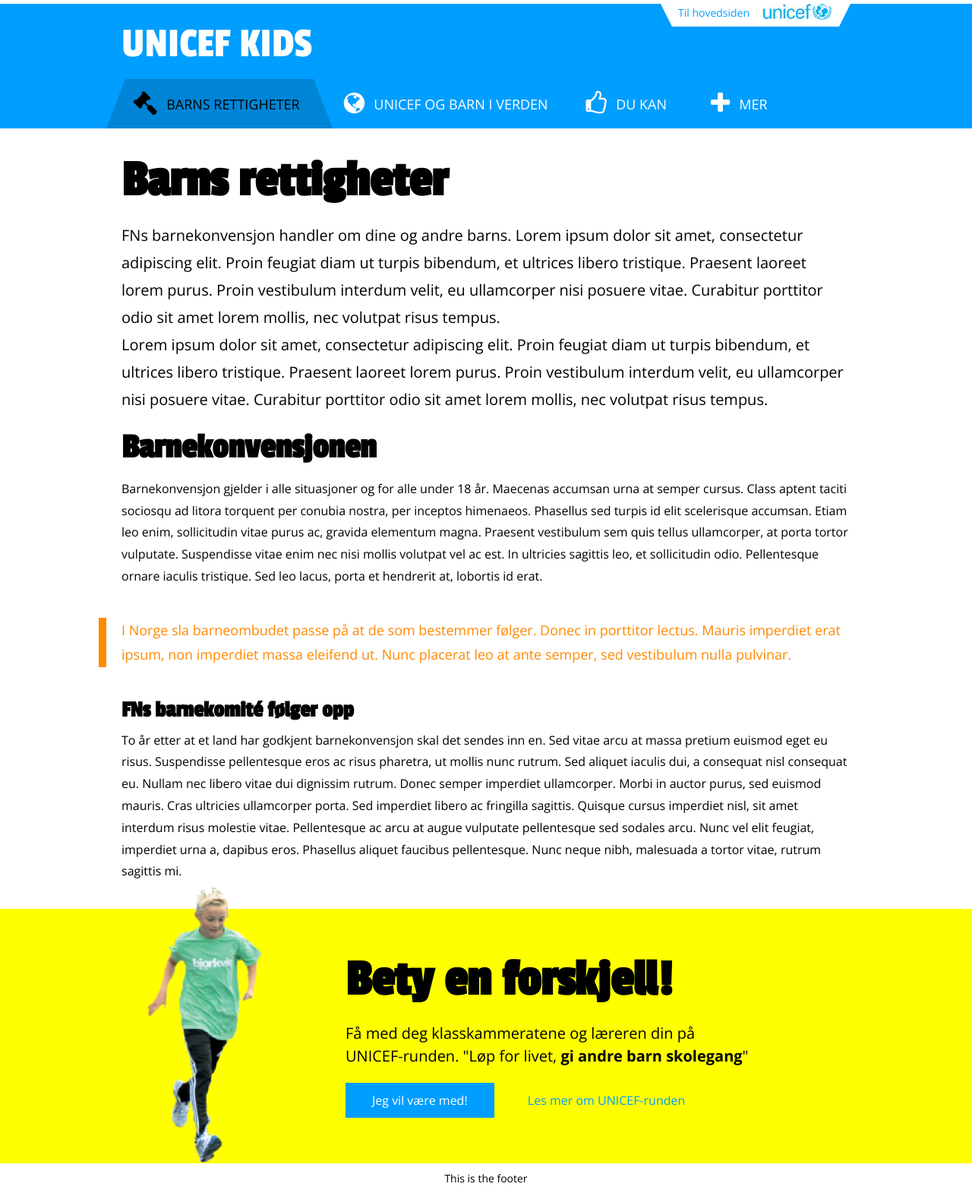
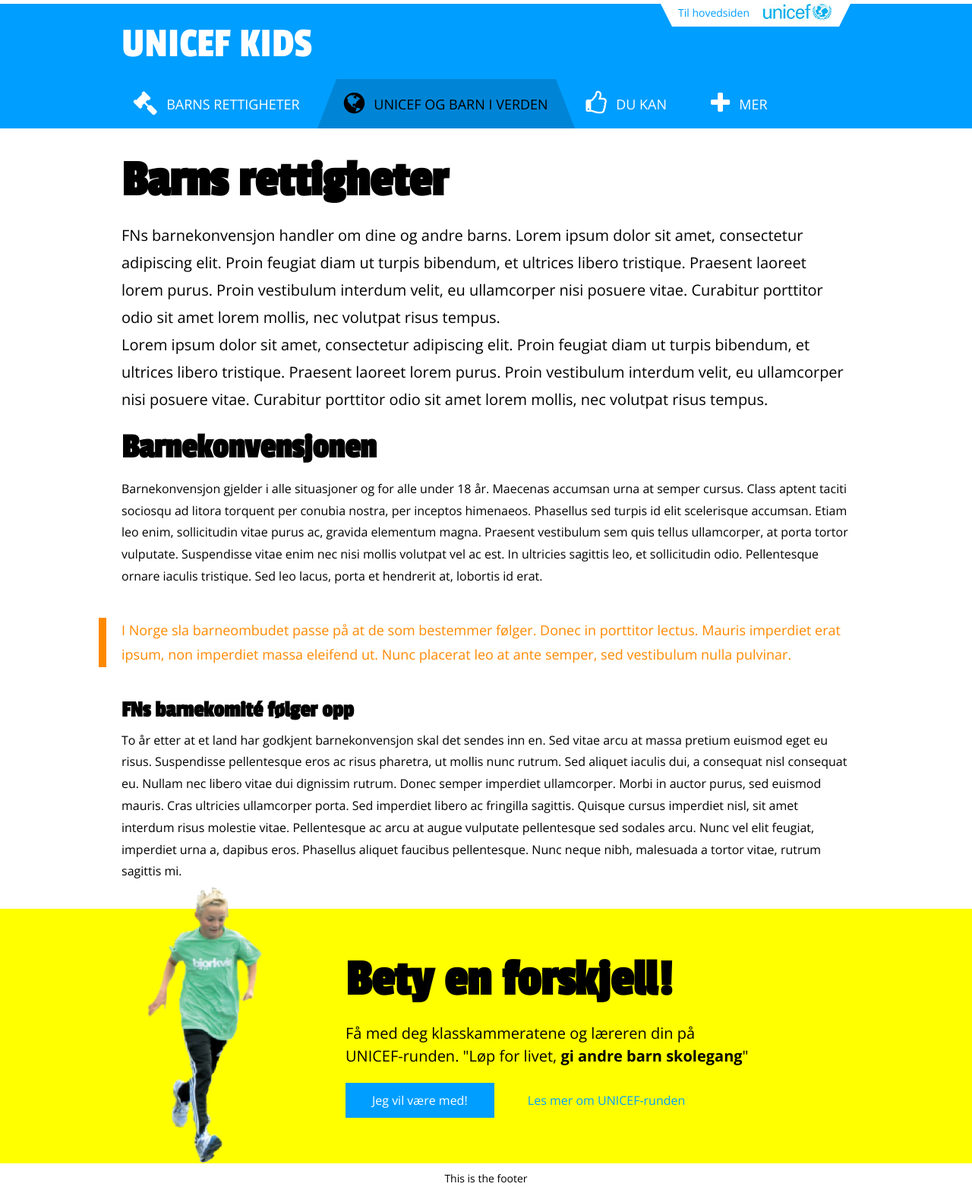
Before and after one commit to front/unicef-kids-static, a Jekyll site: the page built from content.html, in a window 1280 px wide. Shown: the whole page at 76% size. Built offline with Jekyll 4.4.1, drawn with Linux system fonts in a browser that asks for light colours; nearby versions of some CDN libraries.

```diff
--- a/_layouts/default.html
+++ b/_layouts/default.html
@@ -31,15 +31,15 @@
 
       <nav class="main-menu">
         <ul>
-          <li class="active">
+          <li class="{% if page.tab == 1 %}active{% endif %}">
             <span class="before"></span>
-            <a href="index.html">
+            <a href="/">
               <i class="fa fa-gavel fa-2x"></i>
               <span>Barns rettigheter<span>
             </a>
             <span class="after">
           </li>
-          <li>
+          <li class="{% if page.tab == 2 %}active{% endif %}">
             <span class="before"></span>
             <a href="content.html">
               <i class="fa fa-globe fa-2x"></i>
@@ -47,9 +47,9 @@
             </a>
             <span class="after"></span>
           </li>
-          <li>
+          <li class="{% if page.tab == 3 %}active{% endif %}">
             <span class="before"></span>
-            <a href="">
+            <a href="/">
               <i class="fa fa-thumbs-o-up fa-2x"></i>
               <span>Du kan<span>
             </a>
@@ -57,7 +57,7 @@
           </li>
           <li>
             <span class="before"></span>
-            <a href="#" onclick="toggleMenu();">
+            <a href="javascript:void(0)" onclick="toggleMenu();">
               <i class="fa fa-plus fa-2x"></i>
               <span>Mer</span>
             </a>
--- a/content.html
+++ b/content.html
@@ -1,6 +1,7 @@
 ---
 layout: default
 title: Barns rettigheter
+tab: 2
 ---
 
 <div class="content">
--- a/index.html
+++ b/index.html
@@ -1,6 +1,7 @@
 ---
 layout: default
 title: Unicef Kids
+tab: 1
 ---
 
 <div class="green-block">
```
